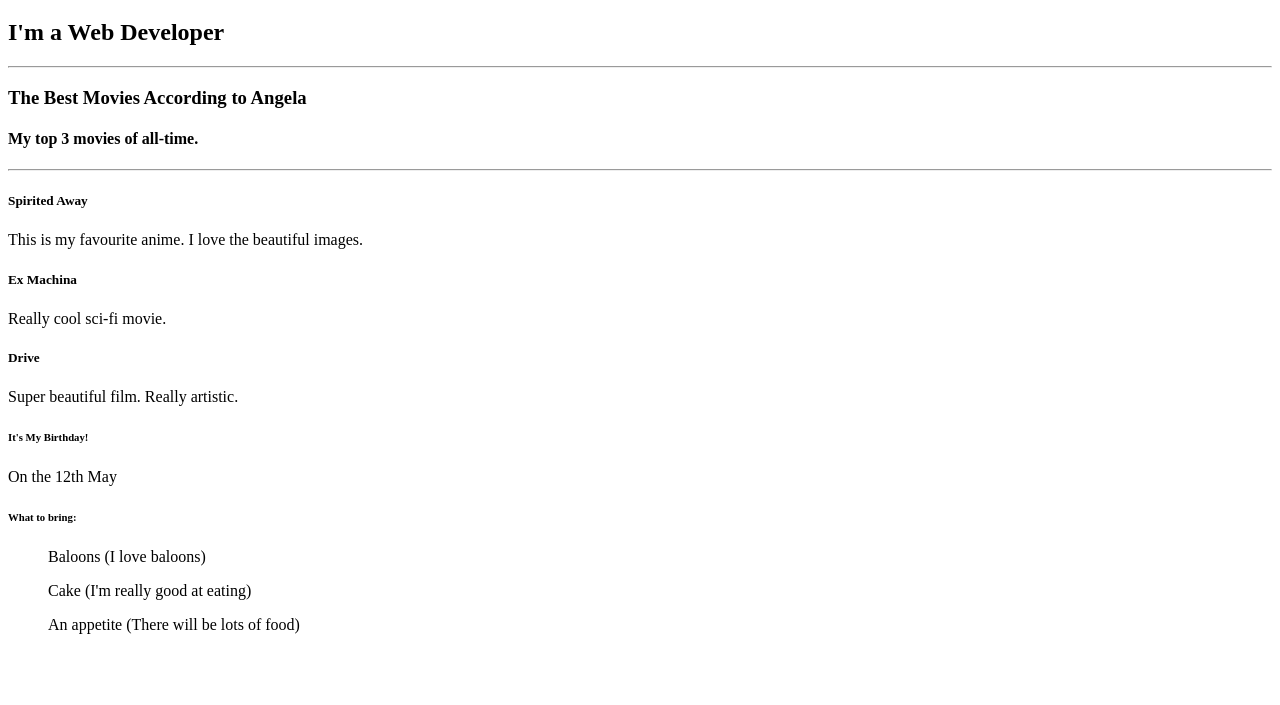
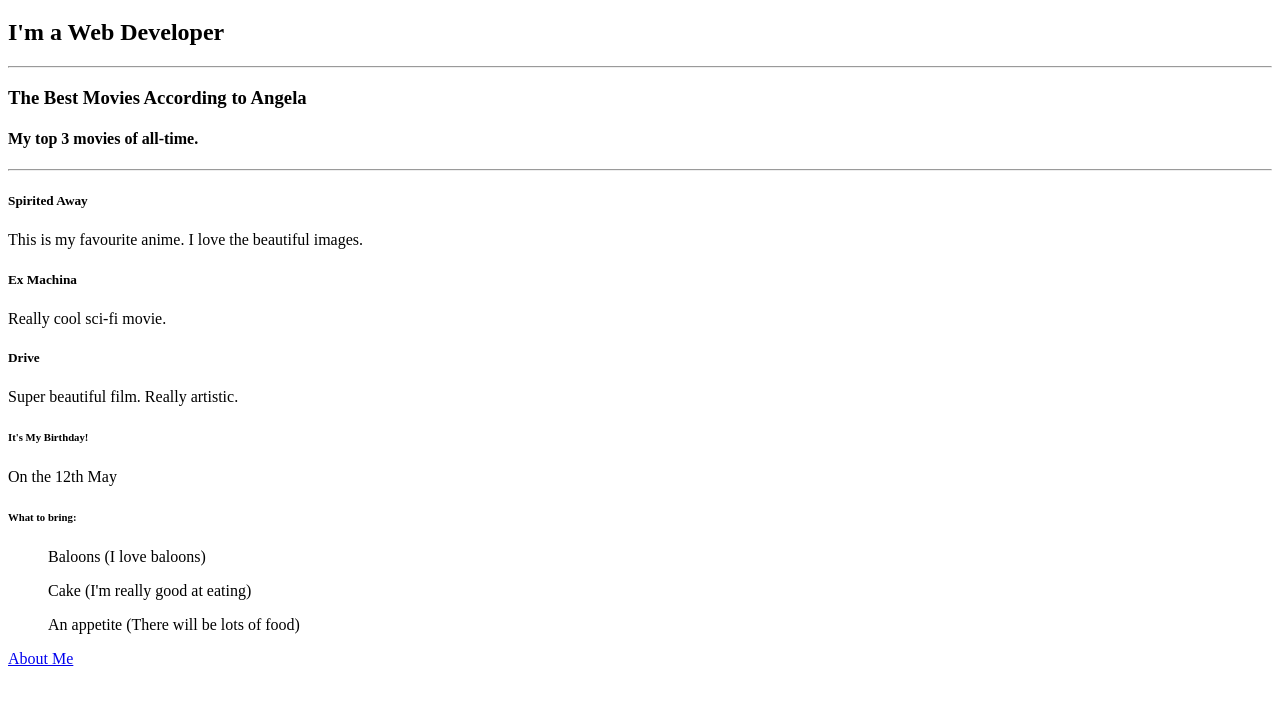
Before and after one commit to guyvelimon/html-birthday-test, a plain HTML site: page index.html in a window 1280 px wide. Shown: the part 61-766 px from the top of the page. Drawn offline with Linux system fonts and the light colour scheme.

Commit message:
Update index.html

```diff
--- a/index.html
+++ b/index.html
@@ -28,7 +28,7 @@
                                                         <ul> Baloons (I love baloons)</ul>
                                                             <ul>Cake (I'm really good at eating)</ul>
                                                                 <ul>An appetite (There will be lots of food)</ul>
-                                                                    <!-- <a href="./about.html">About Me</a> -->
+                                                                       <a href="./about.html">About Me</a>
                                                                         <!-- <a href="./contact.html">Contact Me</a> -->
 
 
```
